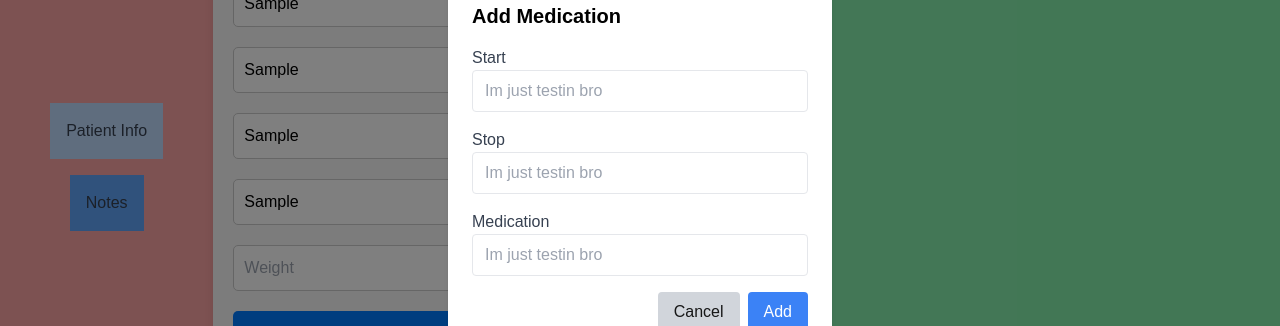
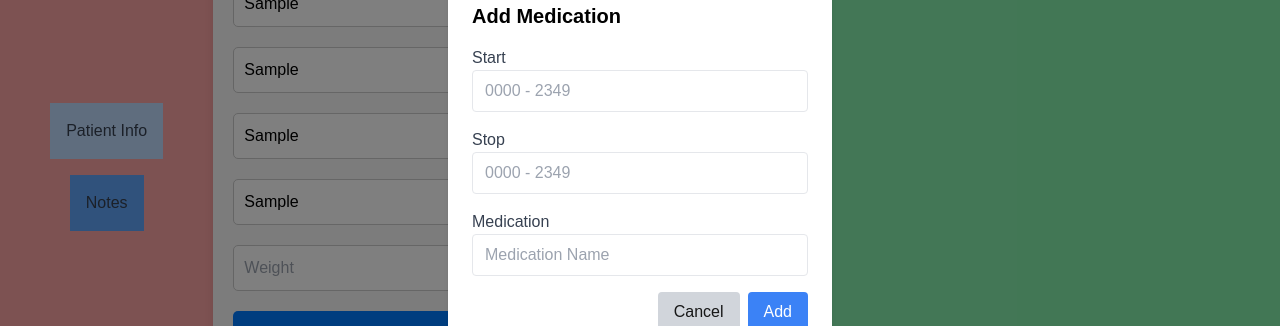
Before and after one commit to Chocopepero/FreEMR, a Next.js app in the folder frontend/: page /application in a window 1280 px wide. Both pictures are taken after typing "Sample", "2020-01-15", "Sample", "Sample", "Sample", "Sample" into the empty fields and a click on the button "Add Button". Shown: the part 233-559 px from the top of the page. Built offline with nearby package versions, Linux system fonts and the light colour scheme.

Commit message:
Changed placeholder text

```diff
--- a/frontend/app/components/MedicationDisplay.js
+++ b/frontend/app/components/MedicationDisplay.js
@@ -102,7 +102,7 @@ const MedicationDisplay = () => {
                                 value={newRow.start}
                                 onChange={handleInputChange}
                                 className="w-full px-3 py-2 border rounded text-black"
-                                placeholder="Im just testin bro"
+                                placeholder="0000 - 2349"
                             />
                         </div>
                         <div className="mb-4">
@@ -113,7 +113,7 @@ const MedicationDisplay = () => {
                                 value={newRow.stop}
                                 onChange={handleInputChange}
                                 className="w-full px-3 py-2 border rounded text-black"
-                                placeholder="Im just testin bro"
+                                placeholder="0000 - 2349"
                             />
                         </div>
                         <div className="mb-4">
@@ -124,7 +124,7 @@ const MedicationDisplay = () => {
                                 value={newRow.medication}
                                 onChange={handleInputChange}
                                 className="w-full px-3 py-2 border rounded text-black"
-                                placeholder="Im just testin bro"
+                                placeholder="Medication Name"
                             />
                         </div>
                         <div className="flex justify-end">
```
